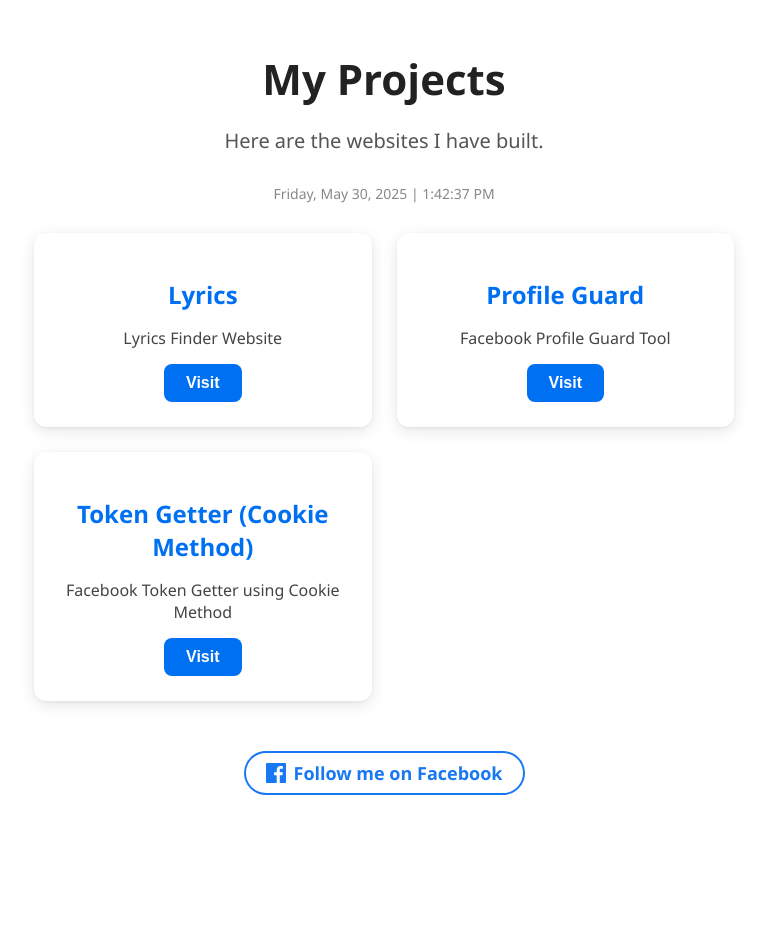
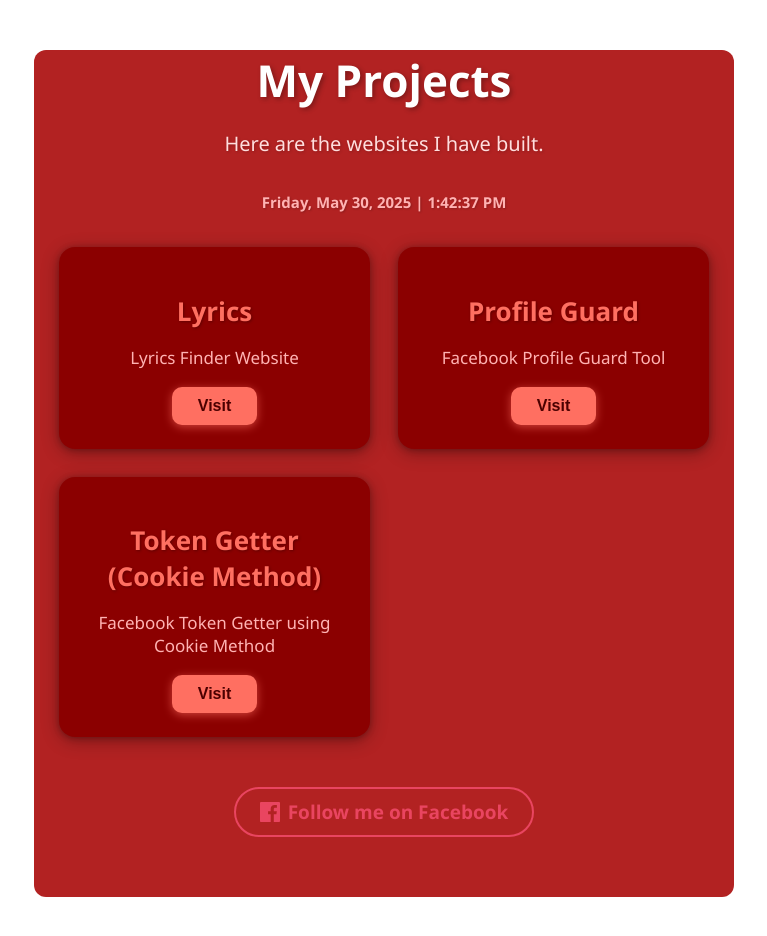
Before and after one commit to johnalpay/Project-s-, a Next.js app: page / in a window 1280 px wide. Shown: the top 936 px of the page, without its empty margins (256-1023 px from the left). Before the commit the page ends 845 px from the top, so only its background shows below. Built offline with nearby package versions, Linux system fonts and the light colour scheme.

Commit message:
Update index.js

```diff
--- a/pages/index.js
+++ b/pages/index.js
@@ -46,11 +46,11 @@ export default function Home() {
 
       <div style={styles.projectsContainer}>
         {projects.map((project) => (
-          <div key={project.name} style={styles.projectCard}>
+          <div key={project.name} style={styles.projectCard} className="project-card">
             <h2 style={styles.projectName}>{project.name}</h2>
             <p style={styles.projectDesc}>{project.description}</p>
             <a href={project.url} target="_blank" rel="noopener noreferrer">
-              <button style={styles.button}>Visit</button>
+              <button style={styles.button} className="visit-button">Visit</button>
             </a>
           </div>
         ))}
@@ -63,10 +63,45 @@ export default function Home() {
           rel="noopener noreferrer"
           style={styles.followButton}
           aria-label="Follow on Facebook"
+          className="follow-button"
         >
           <FacebookIcon /> Follow me on Facebook
         </a>
       </footer>
+
+      {/* Inline CSS for hover animations */}
+      <style jsx>{`
+        .project-card:hover {
+          transform: translateY(-8px);
+          box-shadow: 0 12px 24px rgba(0,0,0,0.5);
+        }
+
+        .visit-button:hover {
+          background-color: #ff4b45;
+          box-shadow: 0 6px 15px rgba(255,75,69,0.7);
+          transform: scale(1.05);
+        }
+
+        .visit-button:active {
+          transform: scale(0.98);
+        }
+
+        .follow-button:hover {
+          background-color: #E94560;
+          color: #fff;
+          border-color: #b22222;
+          box-shadow: 0 6px 15px rgba(233,69,96,0.7);
+          transform: scale(1.07);
+        }
+
+        .follow-button:active {
+          transform: scale(0.95);
+        }
+
+        main {
+          transition: background-color 0.3s ease;
+        }
+      `}</style>
     </main>
   );
 }
@@ -79,7 +114,7 @@ function FacebookIcon() {
       height="20"
       viewBox="0 0 24 24"
       width="20"
-      fill="#1877F2"
+      fill="#E94560"
     >
       <path d="M22.675 0H1.325C.593 0 0 .593 0 1.326v21.348C0 23.406.593 24 1.325 24H12.82v-9.294H9.692v-3.622h3.128V8.413c0-3.1 1.893-4.788 4.659-4.788 1.325 0 2.463.099 2.795.143v3.24l-1.918.001c-1.504 0-1.796.715-1.796 1.764v2.313h3.59l-.467 3.622h-3.123V24h6.116C23.406 24 24 23.406 24 22.674V1.326C24 .593 23.406 0 22.675 0z" />
     </svg>
@@ -90,59 +125,70 @@ const styles = {
   container: {
     maxWidth: 700,
     margin: "50px auto",
-    padding: "0 25px",
+    padding: "0 25px 60px",
     fontFamily: "'Segoe UI', Tahoma, Geneva, Verdana, sans-serif",
     textAlign: "center",
-    color: "#222",
+    backgroundColor: "#b22222", // firebrick red
+    minHeight: "100vh",
+    color: "#fff",
+    boxSizing: "border-box",
+    borderRadius: 12,
   },
   title: {
-    fontSize: 42,
-    marginBottom: 12,
+    fontSize: 44,
+    marginBottom: 14,
     fontWeight: "700",
+    textShadow: "2px 2px 5px rgba(0,0,0,0.3)",
   },
   description: {
     fontSize: 20,
-    marginBottom: 30,
-    color: "#555",
+    marginBottom: 35,
+    color: "#ffdede",
+    textShadow: "1px 1px 3px rgba(0,0,0,0.2)",
   },
   dateTime: {
-    fontSize: 14,
-    color: "#888",
-    marginBottom: 30,
+    fontSize: 15,
+    color: "#ffb3b3",
+    marginBottom: 35,
+    fontWeight: "600",
+    textShadow: "1px 1px 2px rgba(0,0,0,0.2)",
   },
   projectsContainer: {
     display: "grid",
-    gridTemplateColumns: "repeat(auto-fit, minmax(250px, 1fr))",
-    gap: 25,
+    gridTemplateColumns: "repeat(auto-fit, minmax(260px, 1fr))",
+    gap: 28,
   },
   projectCard: {
-    padding: 25,
-    borderRadius: 12,
+    padding: 24,
+    borderRadius: 16,
     boxShadow:
-      "0 4px 15px rgba(0,0,0,0.1), 0 1px 3px rgba(0,0,0,0.06)",
-    transition: "transform 0.2s ease",
-    backgroundColor: "#fff",
+      "0 4px 18px rgba(0,0,0,0.3), 0 1px 6px rgba(0,0,0,0.25)",
+    backgroundColor: "#8b0000", // dark red
+    transition: "transform 0.3s ease, box-shadow 0.3s ease",
+    cursor: "default",
   },
   projectName: {
-    fontSize: 24,
+    fontSize: 26,
     marginBottom: 8,
-    color: "#0070f3",
+    color: "#ff6f61", // pastel red-ish
+    textShadow: "1px 1px 3px rgba(0,0,0,0.3)",
   },
   projectDesc: {
-    fontSize: 16,
-    marginBottom: 15,
-    color: "#444",
+    fontSize: 17,
+    marginBottom: 18,
+    color: "#ffb3b3",
   },
   button: {
-    padding: "10px 22px",
+    padding: "10px 26px",
     fontSize: 16,
-    fontWeight: "600",
+    fontWeight: "700",
     cursor: "pointer",
-    backgroundColor: "#0070f3",
+    backgroundColor: "#ff6f61",
     border: "none",
-    borderRadius: 8,
-    color: "#fff",
-    transition: "background-color 0.3s ease",
+    borderRadius: 10,
+    color: "#4b0000",
+    boxShadow: "0 2px 10px rgba(255,111,97,0.6)",
+    transition: "background-color 0.3s ease, transform 0.2s ease, box-shadow 0.3s ease",
   },
   footer: {
     marginTop: 50,
@@ -150,13 +196,13 @@ const styles = {
   followButton: {
     display: "inline-flex",
     alignItems: "center",
-    fontSize: 18,
-    fontWeight: "600",
+    fontSize: 19,
+    fontWeight: "700",
     textDecoration: "none",
-    color: "#1877F2",
-    border: "2px solid #1877F2",
-    padding: "8px 20px",
-    borderRadius: 30,
-    transition: "background-color 0.3s ease, color 0.3s ease",
+    color: "#E94560",
+    border: "2px solid #E94560",
+    padding: "10px 24px",
+    borderRadius: 35,
+    transition: "background-color 0.3s ease, color 0.3s ease, transform 0.2s ease, box-shadow 0.3s ease",
   },
 };
```
